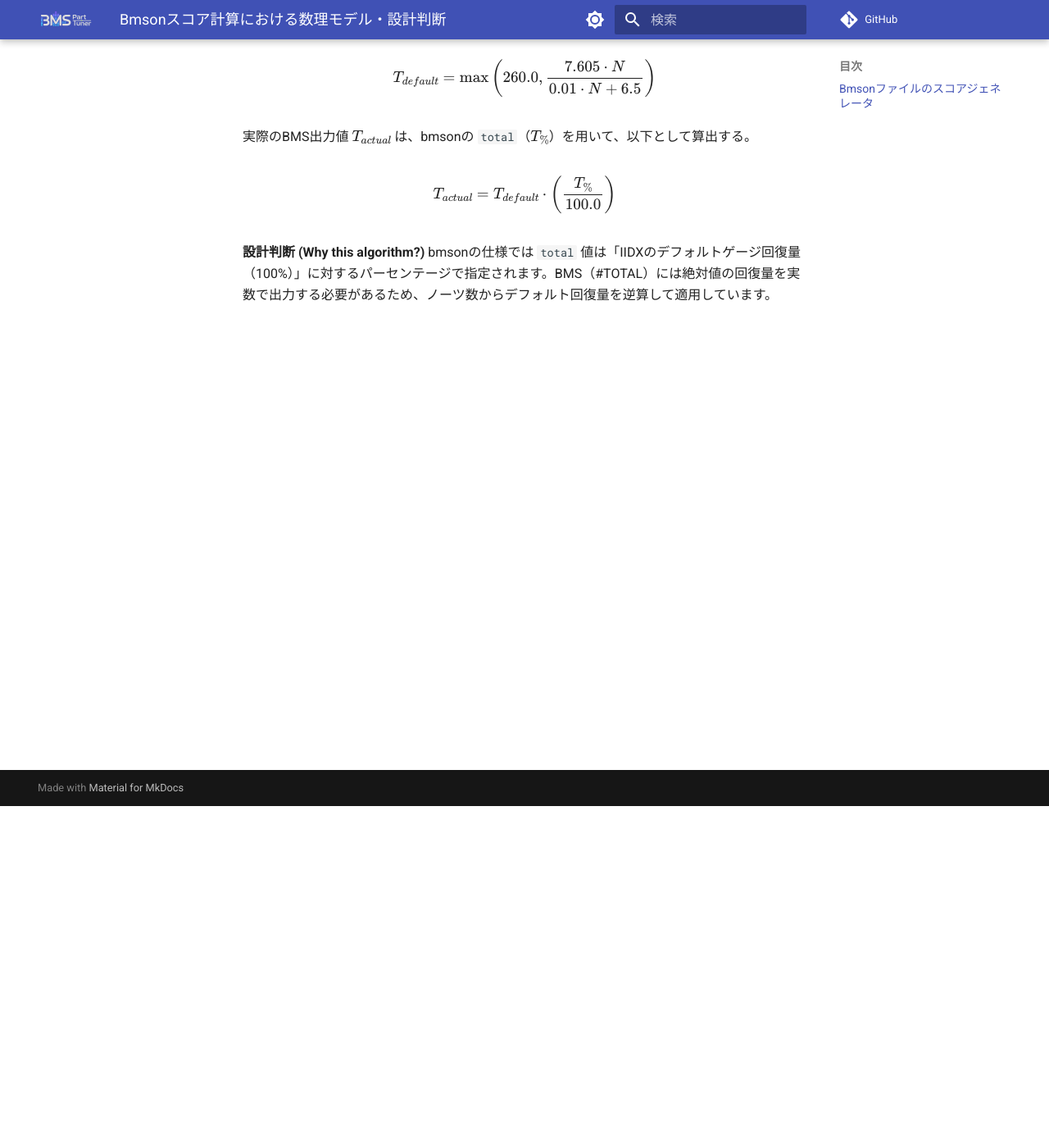
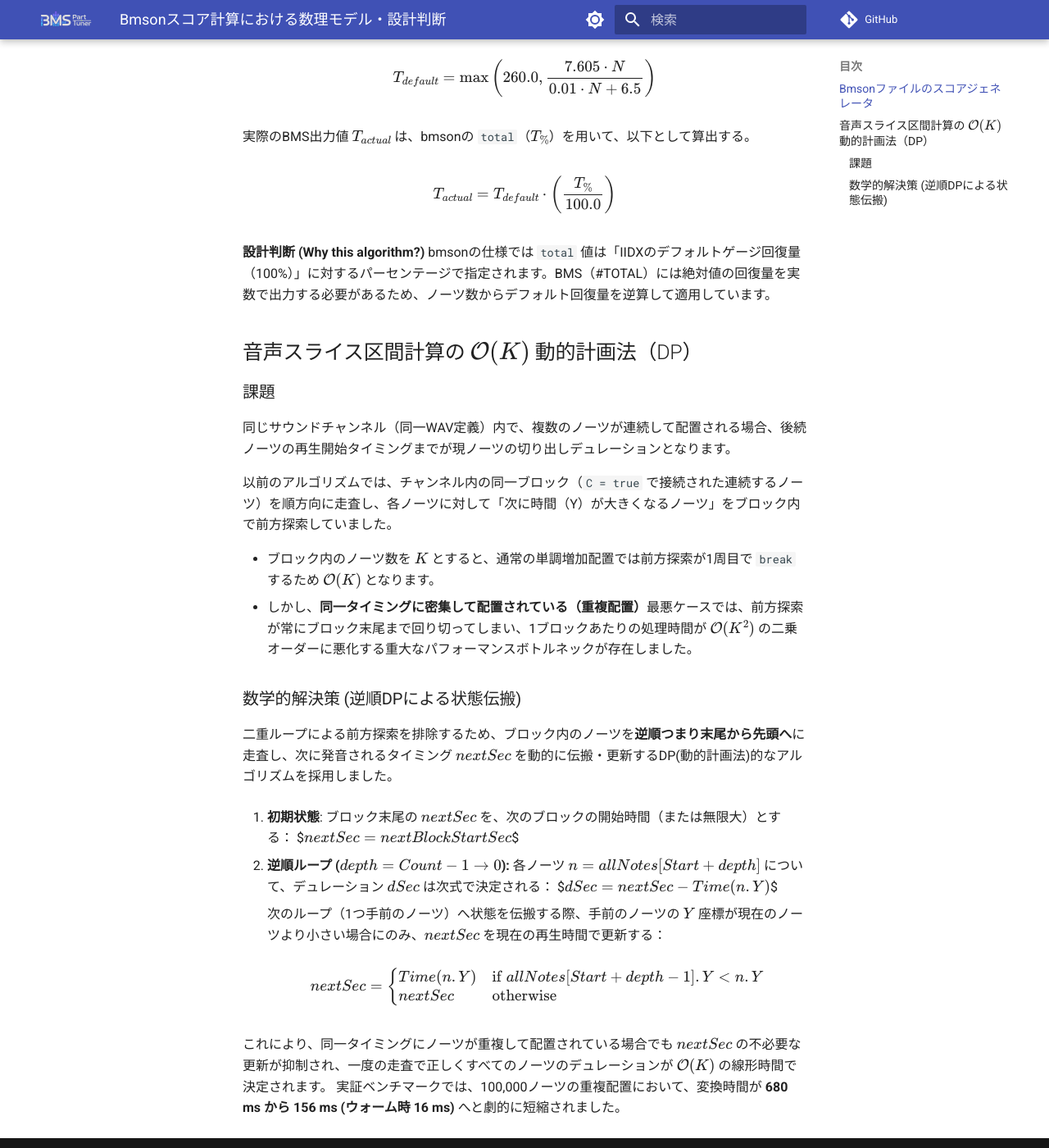
Before and after one commit to bms-atelier-kyokufu/BmsPartTuner, an MkDocs documentation site: the page built from docs/adr/math/bmson_score.md, in a window 1280 px wide and 1400 px high, scrolled down 417 px. Shown: the whole window at 82% size. Built offline with MkDocs 1.6.1 and Material for MkDocs 9.7.7, drawn with Linux system fonts in a browser that asks for light colours; comment, search, counter and statistics services are not loaded.

Commit message:
docs(adr): BmsScoreGenerator における音声スライス区間計算の O(K) 逆順DP最適化の設計文書を追加
- 主要機能:
  - docs/adr/math/bmson_score.md において、音声スライス区間計算の計算量ボトルネック（O(K^2) 最悪ケース）およびそれを解決する逆順動的計画法（DP）アルゴリズムに関する数学的記述・設計判断を追加
- 技術的改善:
  - 重複ノーツ配置時における nextSec 状態更新の遷移公式を追加し、アルゴリズムの数学的正当性をドキュメント化
  - ファイル先頭の UTF-8 BOM を削除
- コミットの意図:
  - 実装された O(K) 逆順DP最適化の理論的背景および設計上の決定事項をADRとして文書化し、将来のメンテナンスにおけるトレーサビリティを確保するため
- 影響範囲・削除事項:
  - 影響範囲は数学ADRドキュメントのみで、製品コードには影響しません。

```diff
--- a/docs/adr/math/bmson_score.md
+++ b/docs/adr/math/bmson_score.md
@@ -26,3 +26,38 @@ $$
 
 **設計判断 (Why this algorithm?)**
 bmsonの仕様では `total` 値は「IIDXのデフォルトゲージ回復量（100%）」に対するパーセンテージで指定されます。BMS（#TOTAL）には絶対値の回復量を実数で出力する必要があるため、ノーツ数からデフォルト回復量を逆算して適用しています。
+
+## 音声スライス区間計算の $\mathcal{O}(K)$ 動的計画法（DP）
+
+### 課題
+
+同じサウンドチャンネル（同一WAV定義）内で、複数のノーツが連続して配置される場合、後続ノーツの再生開始タイミングまでが現ノーツの切り出しデュレーションとなります。
+
+以前のアルゴリズムでは、チャンネル内の同一ブロック（`C = true` で接続された連続するノーツ）を順方向に走査し、各ノーツに対して「次に時間（Y）が大きくなるノーツ」をブロック内で前方探索していました。
+
+- ブロック内のノーツ数を $K$ とすると、通常の単調増加配置では前方探索が1周目で `break` するため $\mathcal{O}(K)$ となります。
+- しかし、**同一タイミングに密集して配置されている（重複配置）**最悪ケースでは、前方探索が常にブロック末尾まで回り切ってしまい、1ブロックあたりの処理時間が $\mathcal{O}(K^2)$ の二乗オーダーに悪化する重大なパフォーマンスボトルネックが存在しました。
+
+### 数学的解決策 (逆順DPによる状態伝搬)
+
+二重ループによる前方探索を排除するため、ブロック内のノーツを**逆順つまり末尾から先頭へ**に走査し、次に発音されるタイミング $nextSec$ を動的に伝搬・更新するDP(動的計画法)的なアルゴリズムを採用しました。
+
+1. **初期状態**:
+   ブロック末尾の $nextSec$ を、次のブロックの開始時間（または無限大）とする：
+   $$nextSec = nextBlockStartSec$$
+
+2. **逆順ループ ($depth = Count-1 \to 0$):**
+   各ノーツ $n = allNotes[Start + depth]$ について、デュレーション $dSec$ は次式で決定される：
+   $$dSec = nextSec - Time(n.Y)$$
+
+    次のループ（1つ手前のノーツ）へ状態を伝搬する際、手前のノーツの $Y$ 座標が現在のノーツより小さい場合にのみ、$nextSec$ を現在の再生時間で更新する：
+
+    $$
+    nextSec = \begin{cases}
+    Time(n.Y) & \text{if } allNotes[Start + depth - 1].Y < n.Y \\
+    nextSec & \text{otherwise}
+    \end{cases}
+    $$
+
+これにより、同一タイミングにノーツが重複して配置されている場合でも $nextSec$ の不必要な更新が抑制され、一度の走査で正しくすべてのノーツのデュレーションが $\mathcal{O}(K)$ の線形時間で決定されます。
+実証ベンチマークでは、100,000ノーツの重複配置において、変換時間が **680 ms から 156 ms (ウォーム時 16 ms)** へと劇的に短縮されました。
```
